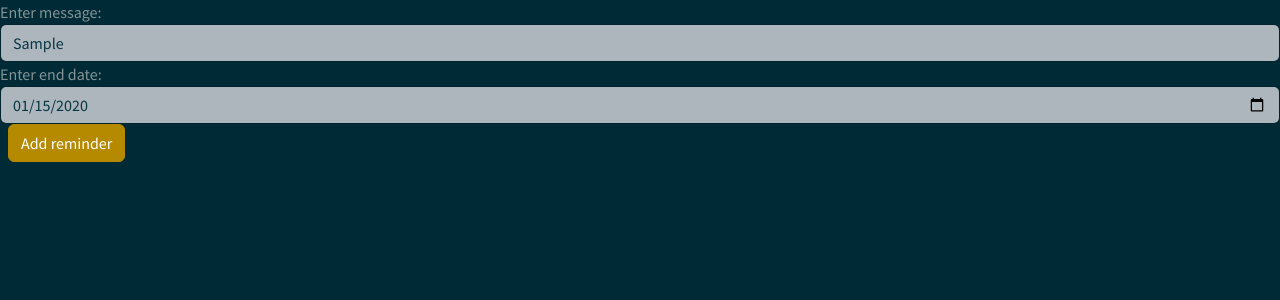
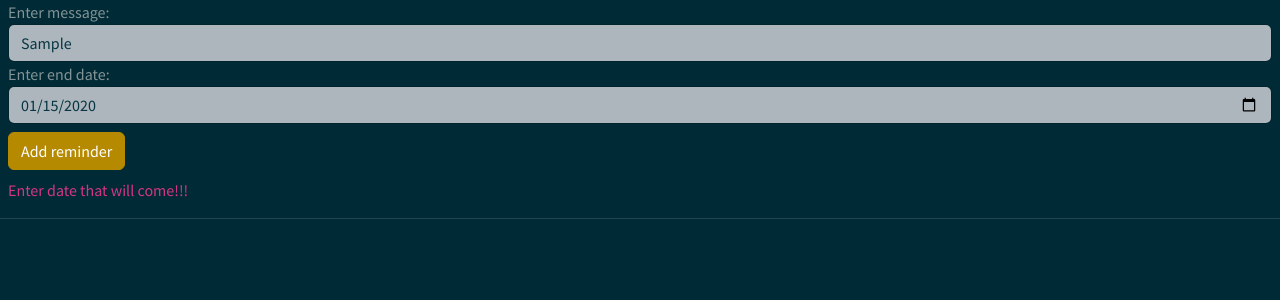
Before and after one commit to TheGoldenCloud/Days_countdown, a React (Vite) app: page / in a window 1280 px wide. Both pictures are taken after typing "Sample", "2020-01-15" into the empty fields and a click on the button "Add reminder". Shown: the top 300 px of the page. Built offline with nearby package versions, Linux system fonts and the light colour scheme.

Commit message:
Added date calcualtion and rendering to component

```diff
--- a/src/Components/Input.tsx
+++ b/src/Components/Input.tsx
@@ -1,20 +1,95 @@
 import React,{ useState } from 'react'
+import Output from './Output'
+
+type OutputItem = {
+    message: string,
+    diffDays: number
+}
 
 let Input = () => {
 
     let [message,setMessage] = useState('');
     let [pickedDate,setpickedDate] = useState('');
+    let [showWarning,setShowWarning] = useState(Boolean);
+
+    let [warningType,setWarningType] = useState('');
+
+    let [listEvents,setListEvents] = useState<OutputItem[]>([]);
+
+    // let typeWarning = (warning: any) => {
+    //   switch(warning){
+    //     case 'noLabel':
+    //       setWarningType('You forgot event NAME');
+    //     break;
+    //     case 'noDate':
+    //       setWarningType('You forgot event DATE');
+    //     break;
+    //   }
+    // }
+
+
+    let addEvent = () => {
+      if(message === ''){
+        setWarningType('You forgot event NAME');
+        setShowWarning(true);
+      }else if(pickedDate === ''){
+        setWarningType('You forgot event DATE');
+        setShowWarning(true);
+      }else{
+
+        let date1 = new Date(); //NOW
+        let date2 = new Date(pickedDate);
+
+        if(date1 < new Date(pickedDate)){//date1.getDate() < date2.getDate() ???
+            let diffTime = Math.abs(date2.getTime() - date1.getTime());
+            let diffDays = Math.ceil(diffTime / (1000 * 60 * 60 * 24));
+            setShowWarning(false);
+
+            // let data_ : listItem = {
+            //   message: message,
+            //   diffDays: diffDays
+            // }
+
+            setListEvents([...listEvents,{ message,diffDays }]);
+
+            // let data = {
+            //     msg: message,
+            //     days: date2.getDate()
+            // }
+
+            let data = {
+                msg: message,
+                days: pickedDate
+            }
+
+            //window.Bridge.sendSubmit(data); HERE
+
+        }else{
+            setWarningType('Enter date that will come!!!');
+            setShowWarning(true);
+        }
+      }
+
+
+
+    }
 
   return (
     <>
-        <div id="inputData">
+        <div className="inputData mx-2">
             <label>Enter message:</label>
-            <input type="text" className="form-control" id="message" />
+            <input type="text" className="form-control" onChange={(e)=> setMessage(e.target.value)} id="message" />
 
             <label>Enter end date:</label>
-            <input type="date" className="form-control" id="date" />
+            <input type="date" className="form-control" onChange={(e)=> setpickedDate(e.target.value)} id="date" />
         </div>
-        <button type="button" className="btn btn-primary mx-2" id="btnn">Add reminder</button>
+        <button type="button" className="btn btn-primary mx-2 my-2" onClick={()=>addEvent()}>Add reminder</button>
+
+        { showWarning ? <p className="text-danger mx-2">{warningType}</p> : '' }
+
+        <hr />
+
+        {  listEvents.map((o)=>(<Output message = {o.message} diffDays = {o.diffDays}/>)) }
     </>
   )
 }
```
